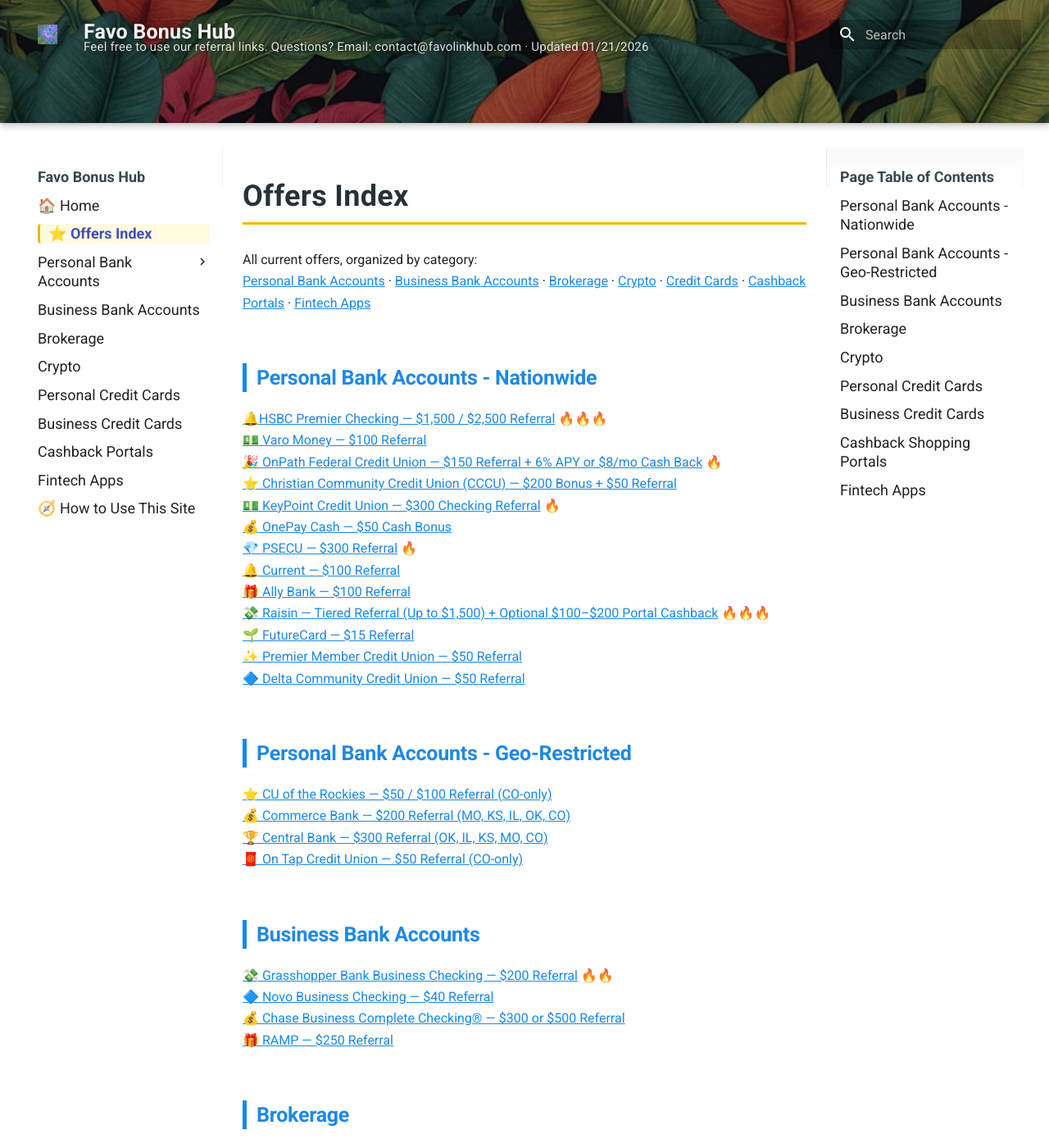
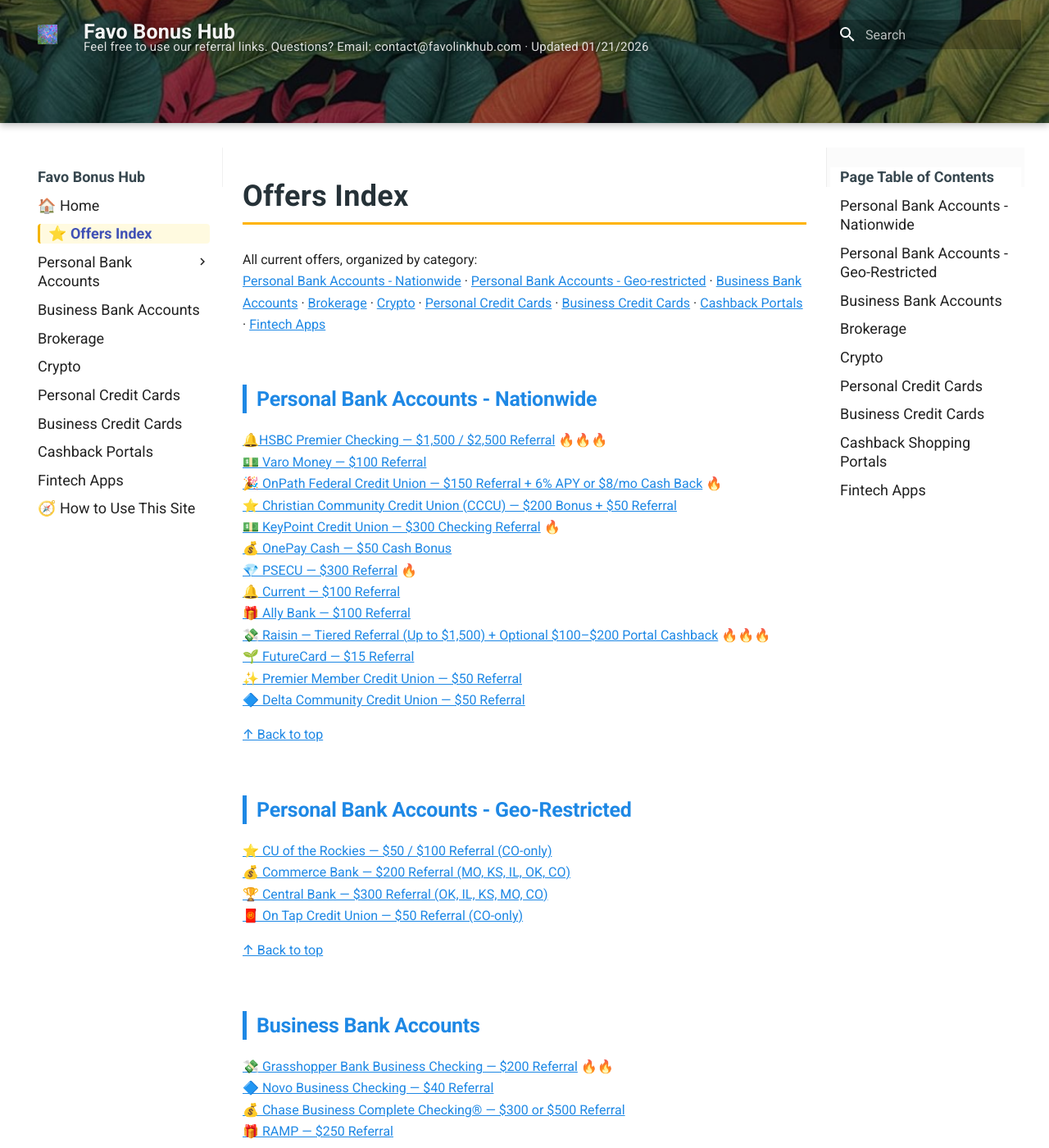
Before and after one commit to whispersofzephyr/favolinkhub-site, an MkDocs documentation site: the page built from docs/offers-index.md, in a window 1280 px wide and 1400 px high. Shown: the whole window at 82% size. Built offline with MkDocs 1.6.1 and Material for MkDocs 9.7.7, drawn with Linux system fonts in a browser that asks for light colours; some of the changed text lies outside the part shown.

Commit message:
Update offers-index.md

```diff
--- a/docs/offers-index.md
+++ b/docs/offers-index.md
@@ -5,7 +5,7 @@ title: Offers Index
 # Offers Index
 
 All current offers, organized by category:
-[Personal Bank Accounts](#personal-bank-nationwide) · [Business Bank Accounts](#"business-bank) · [Brokerage](#brokerage) · [Crypto](#crypto) · [Credit Cards](#personal-credit-cards) · [Cashback Portals](#cashback-portals) · [Fintech Apps](#fintech-apps)
+[Personal Bank Accounts - Nationwide](#personal-bank-nationwide) · [Personal Bank Accounts - Geo-restricted](#personal-bank-geo) · [Business Bank Accounts](#"business-bank) · [Brokerage](#brokerage) · [Crypto](#crypto) · [Personal Credit Cards](#personal-credit-cards) · [Business Credit Cards](#business-credit-cards) · [Cashback Portals](#cashback-portals) · [Fintech Apps](#fintech-apps)
 
 <a id="personal-bank-nationwide"></a>
 ## Personal Bank Accounts - Nationwide
@@ -24,6 +24,8 @@ All current offers, organized by category:
 [✨ Premier Member Credit Union — $50 Referral](personal-bank-nationwide.md#premier-member-cu)
 [🔷 Delta Community Credit Union — $50 Referral](personal-bank-nationwide.md#delta-community-cu)
 
+[↑ Back to top](#top)
+
 <a id="personal-bank-geo"></a>
 ## Personal Bank Accounts - Geo-Restricted
 
@@ -31,6 +33,8 @@ All current offers, organized by category:
 [💰 Commerce Bank — $200 Referral (MO, KS, IL, OK, CO)](personal-bank-geo.md#commerce-bank)
 [🏆 Central Bank — $300 Referral (OK, IL, KS, MO, CO)](personal-bank-geo.md#central-bank)
 [🧧 On Tap Credit Union — $50 Referral (CO-only)](personal-bank-geo.md#on-tap-credit-union)
+
+[↑ Back to top](#top)
 
 <a id="business-bank"></a>
 ## Business Bank Accounts
@@ -40,12 +44,16 @@ All current offers, organized by category:
 [💰 Chase Business Complete Checking® — $300 or $500 Referral](business-bank.md#biz-chase-business)
 [🎁 RAMP — $250 Referral](business-bank.md#biz-ramp)
 
+[↑ Back to top](#top)
+
 <a id="brokerage"></a>
 ## Brokerage
 
 [🎁 Public Brokerage — $100 Referral](brokerage.md#br-public) 🔥🔥🔥
 [💸 Moomoo — up to $1,000 NVDA + 8.1% APY (60 days) + 3% ACAT match (max $600) + $25 Referral](brokerage.md#br-moomoo) 🔥🔥
 [🔷 Webull - tbd](brokerage.md#br-webull)
+
+[↑ Back to top](#top)
 
 <a id="crypto"></a>
 ## Crypto
@@ -55,14 +63,22 @@ All current offers, organized by category:
 [🎁 OKX - $200 Referral](crypto.md#cr-okx)
 [🟦 Gemini — $50 Referral](crypto.md#cr-gemini)
 
+[↑ Back to top](#top)
+
 <a id="personal-credit-cards"></a>
 ## Personal Credit Cards
+
+[↑ Back to top](#top)
 
 <a id="business-credit-cards"></a>
 ## Business Credit Cards
 
+[↑ Back to top](#top)
+
 <a id="cashback-portals"></a>
 ## Cashback Shopping Portals
+
+[↑ Back to top](#top)
 
 [💰 Capital One Shopping — $80 Bonus](shopping-portals.md#sp-capital-one-shopping) 🔥🔥🔥
 [🧧 Rakuten — $50 Bonus](shopping-portals.md#sp-rakuten) 🔥🔥🔥
@@ -72,5 +88,9 @@ All current offers, organized by category:
 [💵 InboxDollars — $5 Bonus](shopping-portals.md#sp-inboxdollars)
 [🧺 BeFrugal - $10 Bonus](shopping-portals.md#sp-befrugal)
 
+[↑ Back to top](#top)
+
 <a id="fintech-apps"></a>
 ## Fintech Apps
+
+[↑ Back to top](#top)
```
